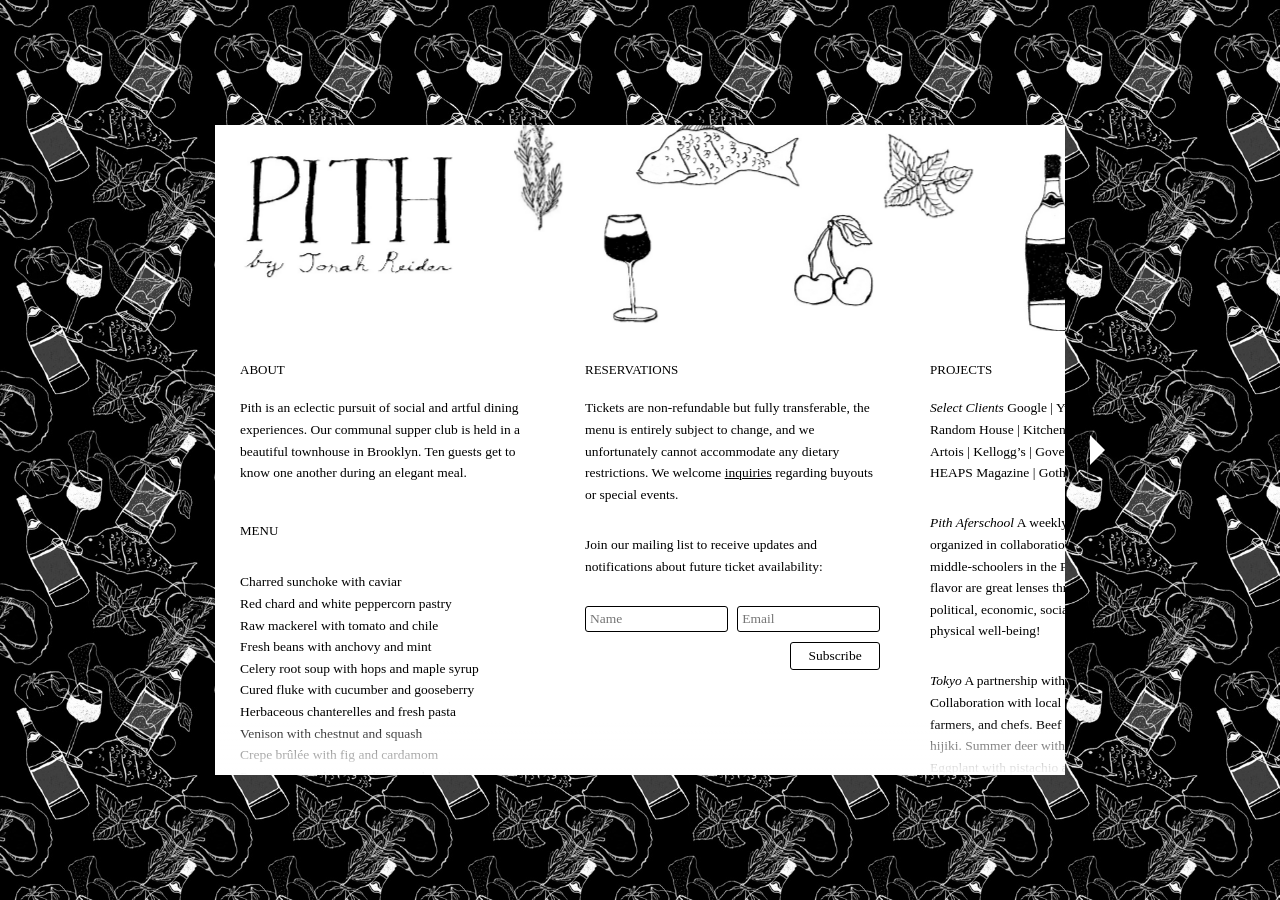
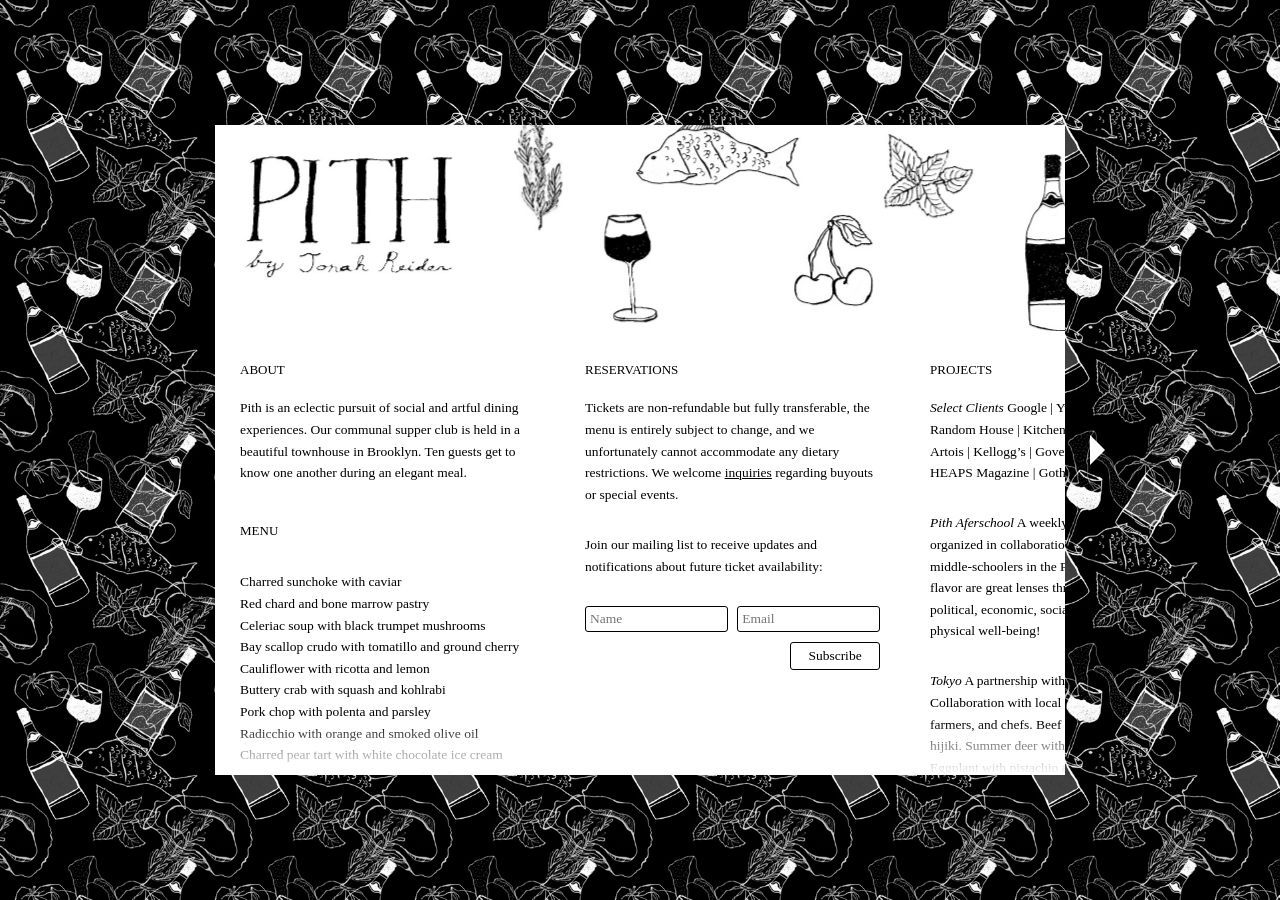
Before and after one commit to zoe-pith/pith-site, a Jekyll site: the page built from index.md, in a window 1280 px wide. Built offline with Jekyll 4.4.1, drawn with Linux system fonts in a browser that asks for light colours; some web fonts are replaced.

Commit message:
Update about.md

```diff
--- a/sections/about.md
+++ b/sections/about.md
@@ -3,14 +3,14 @@
 Pith is an eclectic pursuit of social and artful dining experiences. Our communal supper club is held in a beautiful townhouse in Brooklyn. Ten guests get to know one another during an elegant meal.
 # menu
 Charred sunchoke with caviar
-Red chard and white peppercorn pastry
-Raw mackerel with tomato and chile
-Fresh beans with anchovy and mint
-Celery root soup with hops and maple syrup
-Cured fluke with cucumber and gooseberry
-Herbaceous chanterelles and fresh pasta
-Venison with chestnut and squash
-Crepe brûlée with fig and cardamom
+Red chard and bone marrow pastry
+Celeriac soup with black trumpet mushrooms
+Bay scallop crudo with tomatillo and ground cherry
+Cauliflower with ricotta and lemon
+Buttery crab with squash and kohlrabi
+Pork chop with polenta and parsley
+Radicchio with orange and smoked olive oil
+Charred pear tart with white chocolate ice cream
 Panna cotta with caramelized apple cider
 # select press
 
```
